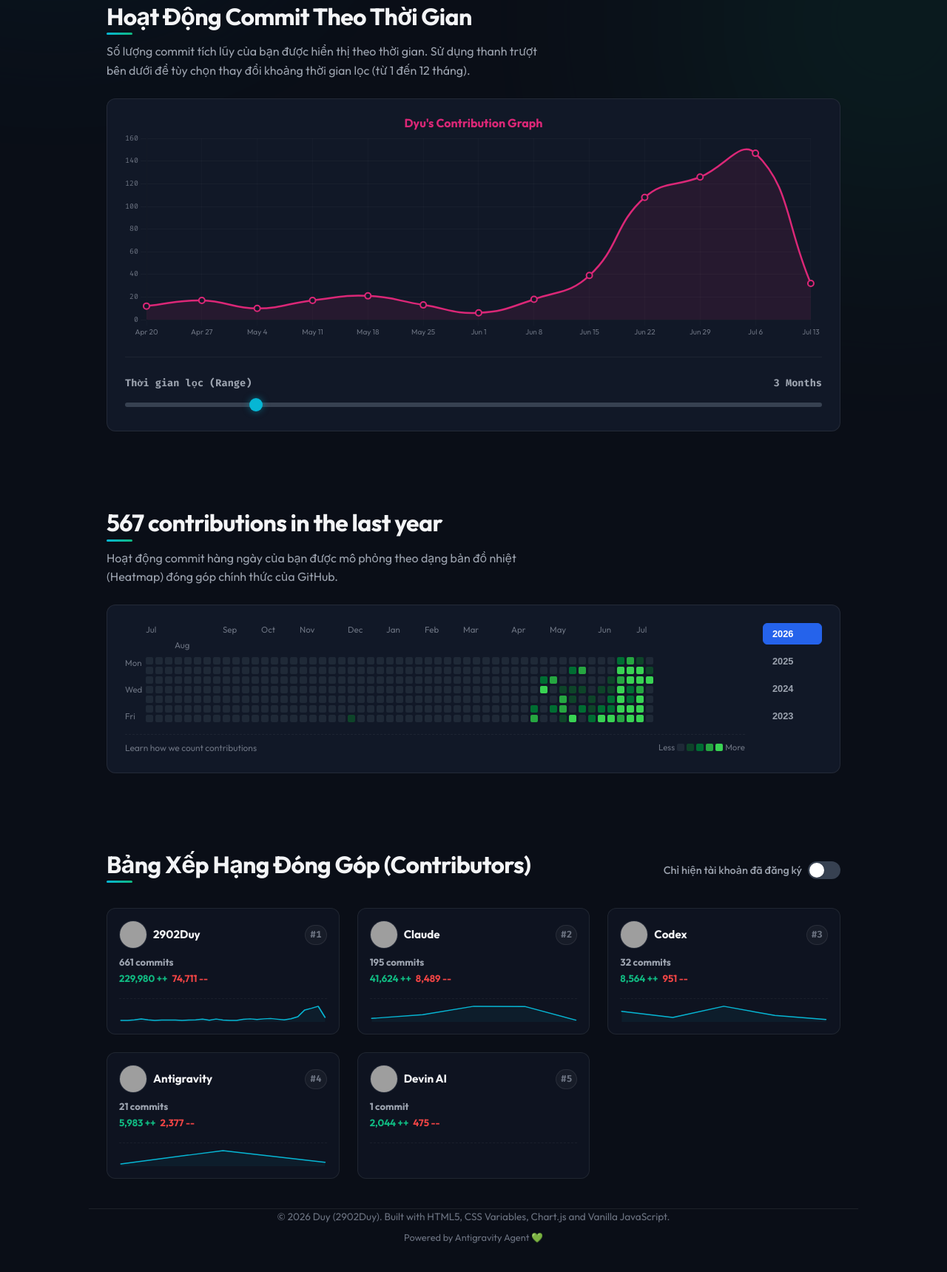
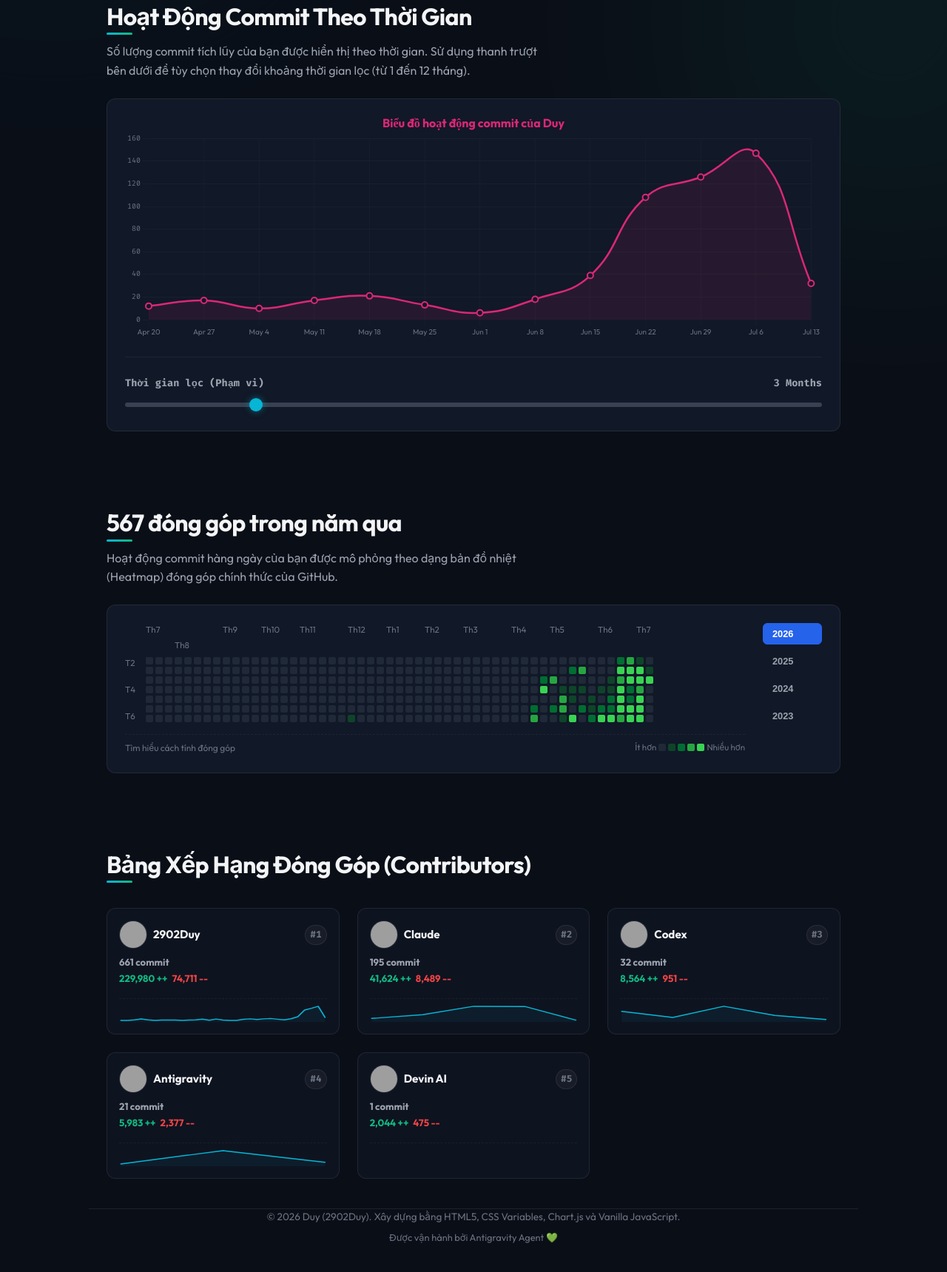
Before and after one commit to 2902Duy/2902Duy, a plain HTML site: page index.html in a window 1280 px wide. Shown: the part 597-2316 px from the top of the page at 74% size. Drawn offline with nearby package versions, Linux system fonts and the light colour scheme; grey boxes are pictures that could not be loaded.

Commit message:
style: Translate page to Vietnamese, remove registered filter toggle, and remove wave emoji
Co-authored-by: google-antigravity <google-antigravity@users.noreply.github.com>

```diff
--- a/index.html
+++ b/index.html
@@ -1,10 +1,10 @@
 <!DOCTYPE html>
-<html lang="en">
+<html lang="vi">
 <head>
   <meta charset="UTF-8">
   <meta name="viewport" content="width=device-width, initial-scale=1.0">
-  <title>Duy (2902Duy) | Portfolio & AI Collaborations</title>
-  <meta name="description" content="Personal portfolio and GitHub activity dashboard for Duy (2902Duy). Showcase of projects, real-time repository stats, and AI co-authorship tracker.">
+  <title>Duy (2902Duy) | Hồ Sơ Năng Lực & Cộng Tác AI</title>
+  <meta name="description" content="Hồ sơ cá nhân và bảng hoạt động GitHub của Duy (2902Duy). Trình bày dự án, thống kê kho mã nguồn thời gian thực và theo dõi đồng tác giả AI.">
 
   <!-- Preconnect and Google Fonts -->
   <link rel="preconnect" href="https://fonts.googleapis.com">
@@ -25,14 +25,14 @@
 
   <!-- Header / Hero Section -->
   <header class="container hero" id="hero">
-    <div class="hero-tagline">Hi there, I'm Duy 👋</div>
-    <h1>Building Code Alongside AI Assistants</h1>
+    <div class="hero-tagline">Xin chào, tôi là Duy</div>
+    <h1>Phát Triển Mã Nguồn Cùng Trợ Lý AI</h1>
     <p class="hero-desc">
-      I am a software engineer focused on developing systems, training deep learning chess agents, and collaborating with advanced AI assistants to ship clean, performant code.
+      Tôi là một kỹ sư phần mềm tập trung vào phát triển hệ thống, huấn luyện các trợ lý deep learning chơi cờ vua, và cộng tác với các trợ lý AI tiên tiến để xuất bản mã nguồn tối ưu và sạch sẽ.
     </p>
     <div class="hero-actions">
-      <a href="#commits-section" class="btn btn-primary">Explore Stats</a>
-      <a href="https://github.com/2902Duy" target="_blank" rel="noopener noreferrer" class="btn btn-secondary">GitHub Profile</a>
+      <a href="#commits-section" class="btn btn-primary">Xem Thống Kê</a>
+      <a href="https://github.com/2902Duy" target="_blank" rel="noopener noreferrer" class="btn btn-secondary">Hồ Sơ GitHub</a>
     </div>
   </header>
 
@@ -54,17 +54,17 @@
         <!-- Range Slider Control -->
         <div class="slider-container">
           <div class="slider-header">
-            <span>Thời gian lọc (Range)</span>
-            <span id="slider-val">3 Months</span>
+            <span>Thời gian lọc (Phạm vi)</span>
+            <span id="slider-val">3 Tháng</span>
           </div>
-          <input type="range" id="range-slider" class="slider-input" min="1" max="12" value="3" aria-label="Adjust chart date range in months" />
+          <input type="range" id="range-slider" class="slider-input" min="1" max="12" value="3" aria-label="Điều chỉnh khoảng thời gian lọc bằng tháng" />
         </div>
       </div>
     </section>
 
     <!-- GitHub Contribution Calendar Heatmap Section -->
     <section class="section" id="contribution-heatmap-section">
-      <h2 id="heatmap-title">471 contributions in the last year</h2>
+      <h2 id="heatmap-title">0 đóng góp trong năm qua</h2>
       <p style="color: var(--text-muted); margin-bottom: var(--spacing-lg); max-width: 600px;">
         Hoạt động commit hàng ngày của bạn được mô phỏng theo dạng bản đồ nhiệt (Heatmap) đóng góp chính thức của GitHub.
       </p>
@@ -81,9 +81,9 @@
             <div class="calendar-rows-flex">
               <!-- Weekdays labels sidebar -->
               <div class="weekdays-labels">
-                <span>Mon</span>
-                <span>Wed</span>
-                <span>Fri</span>
+                <span>T2</span>
+                <span>T4</span>
+                <span>T6</span>
               </div>
 
               <!-- The actual Grid of 371 squares -->
@@ -94,15 +94,15 @@
 
             <!-- Legend (Less -> More colors indicator) -->
             <div class="calendar-legend">
-              <span style="font-size: 0.75rem; color: var(--text-sub);">Learn how we count contributions</span>
+              <span style="font-size: 0.75rem; color: var(--text-sub);">Tìm hiểu cách tính đóng góp</span>
               <div class="legend-scale">
-                <span>Less</span>
+                <span>Ít hơn</span>
                 <span class="legend-dot level-0"></span>
                 <span class="legend-dot level-1"></span>
                 <span class="legend-dot level-2"></span>
                 <span class="legend-dot level-3"></span>
                 <span class="legend-dot level-4"></span>
-                <span>More</span>
+                <span>Nhiều hơn</span>
               </div>
             </div>
           </div>
@@ -122,14 +122,6 @@
     <section class="section" id="contributors-section">
       <div class="controls-header">
         <h2>Bảng Xếp Hạng Đóng Góp (Contributors)</h2>
-
-        <!-- iOS Style Toggle Switch -->
-        <div class="toggle-wrapper" id="toggle-registered" role="checkbox" aria-checked="false" tabindex="0" aria-label="Toggle to show only registered GitHub accounts">
-          <span class="toggle-label">Chỉ hiện tài khoản đã đăng ký</span>
-          <div class="toggle-switch">
-            <div class="toggle-knob"></div>
-          </div>
-        </div>
       </div>
 
       <!-- Contributor Cards Grid -->
@@ -145,11 +137,11 @@
 
   <!-- Footer -->
   <footer class="container">
-    <p>&copy; 2026 Duy (2902Duy). Built with HTML5, CSS Variables, Chart.js and Vanilla JavaScript.</p>
-    <p style="margin-top: 6px; font-size: 0.8rem;">Powered by Antigravity Agent 💚</p>
+    <p>&copy; 2026 Duy (2902Duy). Xây dựng bằng HTML5, CSS Variables, Chart.js và Vanilla JavaScript.</p>
+    <p style="margin-top: 6px; font-size: 0.8rem;">Được vận hành bởi Antigravity Agent 💚</p>
   </footer>
 
   <!-- Script -->
-  <script src="script.js?v=20260714-2"></script>
+  <script src="script.js?v=20260714-3"></script>
 </body>
 </html>
--- a/script.js
+++ b/script.js
@@ -4,7 +4,6 @@
 
   // DOM Elements
   const contributorsGrid = document.getElementById("contributors-grid");
-  const toggleRegistered = document.getElementById("toggle-registered");
   const rangeSlider = document.getElementById("range-slider");
   const sliderValLabel = document.getElementById("slider-val");
   const heatmapTitle = document.getElementById("heatmap-title");
@@ -14,7 +13,6 @@
   // Variables to hold loaded database
   let gitDB = null;
   let commitsChart = null;
-  let filterRegisteredOnly = false; // State of the toggle switch
 
   // Initialize
   fetchGitDatabase();
@@ -24,19 +22,10 @@
    * Setup Event Listeners for interactive elements
    */
   function setupEventListeners() {
-    // Toggle switch click event
-    toggleRegistered.addEventListener("click", () => {
-      filterRegisteredOnly = !filterRegisteredOnly;
-      toggleRegistered.classList.toggle("active", filterRegisteredOnly);
-      if (gitDB) {
-        renderContributors(gitDB.contributors);
-      }
-    });
-
     // Range slider input event
     rangeSlider.addEventListener("input", (e) => {
       const months = parseInt(e.target.value);
-      sliderValLabel.textContent = `${months} Month${months > 1 ? 's' : ''}`;
+      sliderValLabel.textContent = `${months} Tháng`;
       if (gitDB && commitsChart) {
         updateChartRange(months);
       }
@@ -80,18 +69,12 @@
   function renderContributors(contributors) {
     contributorsGrid.innerHTML = "";
 
-    // Filter if "Only registered accounts" toggle is active
-    let filtered = contributors;
-    if (filterRegisteredOnly) {
-      filtered = contributors.filter(c => c.is_registered);
-    }
-
-    if (filtered.length === 0) {
-      contributorsGrid.innerHTML = `<div style="grid-column: 1/-1; text-align: center; color: var(--text-sub); padding: 2rem;">No matching contributors found.</div>`;
+    if (contributors.length === 0) {
+      contributorsGrid.innerHTML = `<div style="grid-column: 1/-1; text-align: center; color: var(--text-sub); padding: 2rem;">Không tìm thấy người đóng góp nào.</div>`;
       return;
     }
 
-    filtered.forEach((c, index) => {
+    contributors.forEach((c, index) => {
       const card = document.createElement("div");
       card.className = "contributor-card";
 
@@ -125,7 +108,7 @@
           <span class="contributor-rank">${rank}</span>
         </div>
         <div class="contributor-stats">
-          <div class="contributor-commits">${c.commits} commit${c.commits > 1 ? 's' : ''}</div>
+          <div class="contributor-commits">${c.commits} commit</div>
           <div class="contributor-diff">
             <span class="diff-add">${additionsFormatted} ++</span>
             <span class="diff-del">${deletionsFormatted} --</span>
@@ -192,7 +175,7 @@
       data: {
         labels: labels,
         datasets: [{
-          label: 'Commits',
+          label: 'Số commit',
           data: data,
           fill: true,
           backgroundColor: 'rgba(219, 39, 119, 0.1)', // Light pink glow fill
@@ -215,7 +198,7 @@
           legend: { display: false },
           title: {
             display: true,
-            text: "Dyu's Contribution Graph",
+            text: "Biểu đồ hoạt động commit của Duy",
             color: '#db2777',
             font: { family: 'Outfit', size: 16, weight: 'bold' },
             padding: { bottom: 10 }
@@ -326,7 +309,7 @@
 
     let totalCommitsInPeriod = 0;
     let currentMonth = -1;
-    const monthsArray = ["Jan", "Feb", "Mar", "Apr", "May", "Jun", "Jul", "Aug", "Sep", "Oct", "Nov", "Dec"];
+    const monthsArray = ["Th1", "Th2", "Th3", "Th4", "Th5", "Th6", "Th7", "Th8", "Th9", "Th10", "Th11", "Th12"];
 
     // Track column index for month label placements
     let colIndex = 0;
@@ -359,13 +342,13 @@
       square.className = `calendar-square level-${level}`;
 
       // Tooltip formatting
-      const readableDate = currentDate.toLocaleDateString("en-US", {
-        weekday: "short",
-        month: "short",
+      const readableDate = currentDate.toLocaleDateString("vi-VN", {
+        weekday: "long",
         day: "numeric",
+        month: "long",
         year: "numeric"
       });
-      const tooltipText = `${commitsCount === 0 ? 'No' : commitsCount} commit${commitsCount !== 1 ? 's' : ''} on ${readableDate}`;
+      const tooltipText = `${commitsCount === 0 ? 'Không có' : commitsCount} commit vào ${readableDate}`;
       square.setAttribute("data-tooltip", tooltipText);
 
       calendarSquaresGrid.appendChild(square);
@@ -389,6 +372,6 @@
     }
 
     // Update Title with computed commits
-    heatmapTitle.textContent = `${totalCommitsInPeriod.toLocaleString()} contributions in the last year`;
+    heatmapTitle.textContent = `${totalCommitsInPeriod.toLocaleString()} đóng góp trong ${selectedYear === 2026 ? 'năm qua' : 'năm ' + selectedYear}`;
   }
 });
```
